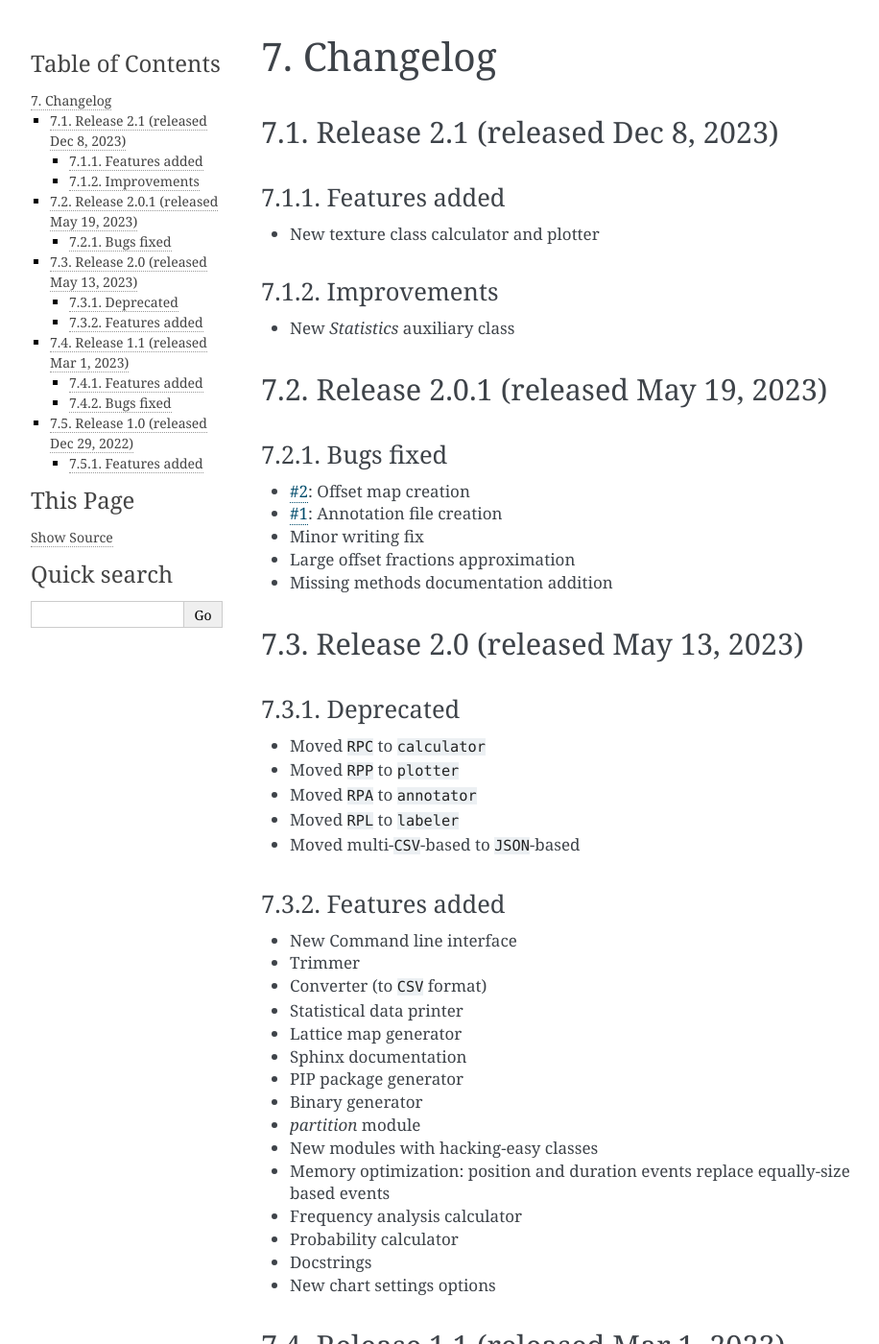
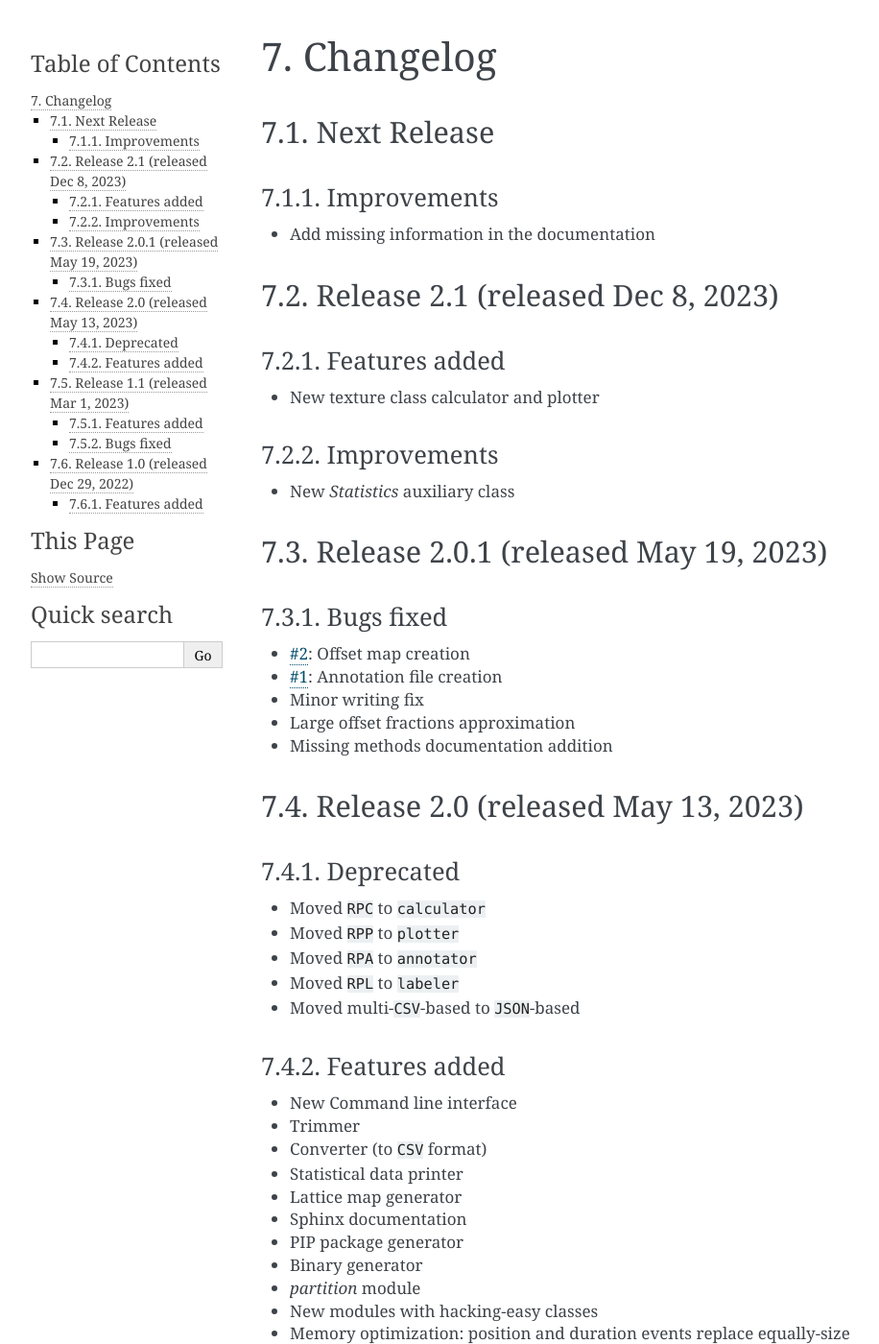
Before and after one commit to msampaio/rpScripts, a Sphinx documentation site: the page built from docs/source/changelog.rst, in a window 1280 px wide and 1400 px high. Shown: the whole window at 96% size, without its empty margins (148-1064 px from the left). Built offline with Sphinx 7.4.7, drawn with Linux system fonts in a browser that asks for light colours; some of the changed text lies outside the part shown.

Commit message:
Add changes to new release documentation

```diff
--- a/docs/source/changelog.rst
+++ b/docs/source/changelog.rst
@@ -1,8 +1,16 @@
 Changelog
 =========
 
+Next Release
+------------
+
+Improvements
+~~~~~~~~~~~~
+
+- Add missing information in the documentation
+
 Release 2.1 (released Dec 8, 2023)
--------------------------------------
+----------------------------------
 
 Features added
 ~~~~~~~~~~~~~~
```
Also changed, not shown: RELEASE.md (+6 -0 lines).
